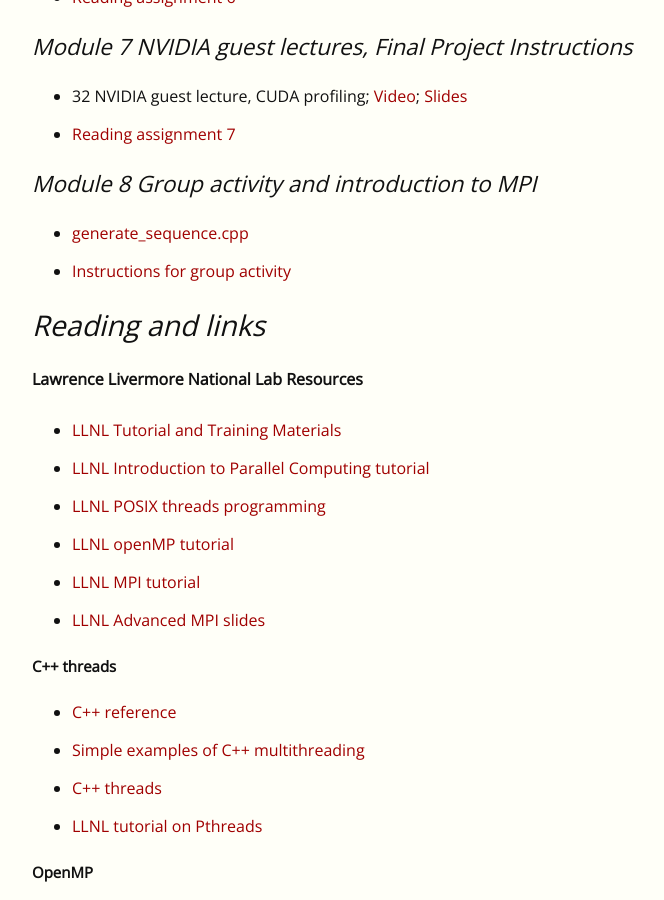
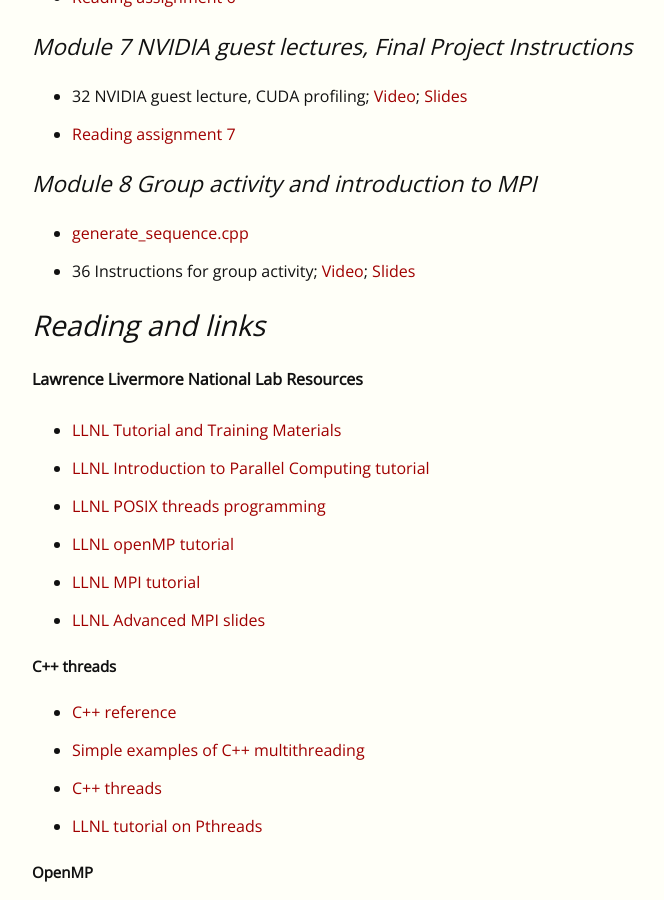
Before and after one commit to EricDarve/cme213-spring-2021, a Jekyll site: the page built from index.md, in a window 1280 px wide and 900 px high, scrolled down 3750 px. Shown: the whole window, without its empty margins (128-792 px from the left). Built offline with Jekyll 4.4.1, drawn with Linux system fonts in a browser that asks for light colours.

Commit message:
Video link added

```diff
--- a/index.md
+++ b/index.md
@@ -121,7 +121,7 @@
 ### Module 8 Group activity and introduction to MPI
 
 - [generate_sequence.cpp](Code/generate_sequence.cpp)
-- [Instructions for group activity](Lecture Slides/Lecture_15.pdf)
+- 36 Instructions for group activity; [Video](https://stanford-pilot.hosted.panopto.com/Panopto/Pages/Viewer.aspx?id=04de4abf-6adb-4c3a-ade1-ad27002d0260); [Slides](Lecture Slides/Lecture_15.pdf)
 
 ## Reading and links
 
```
